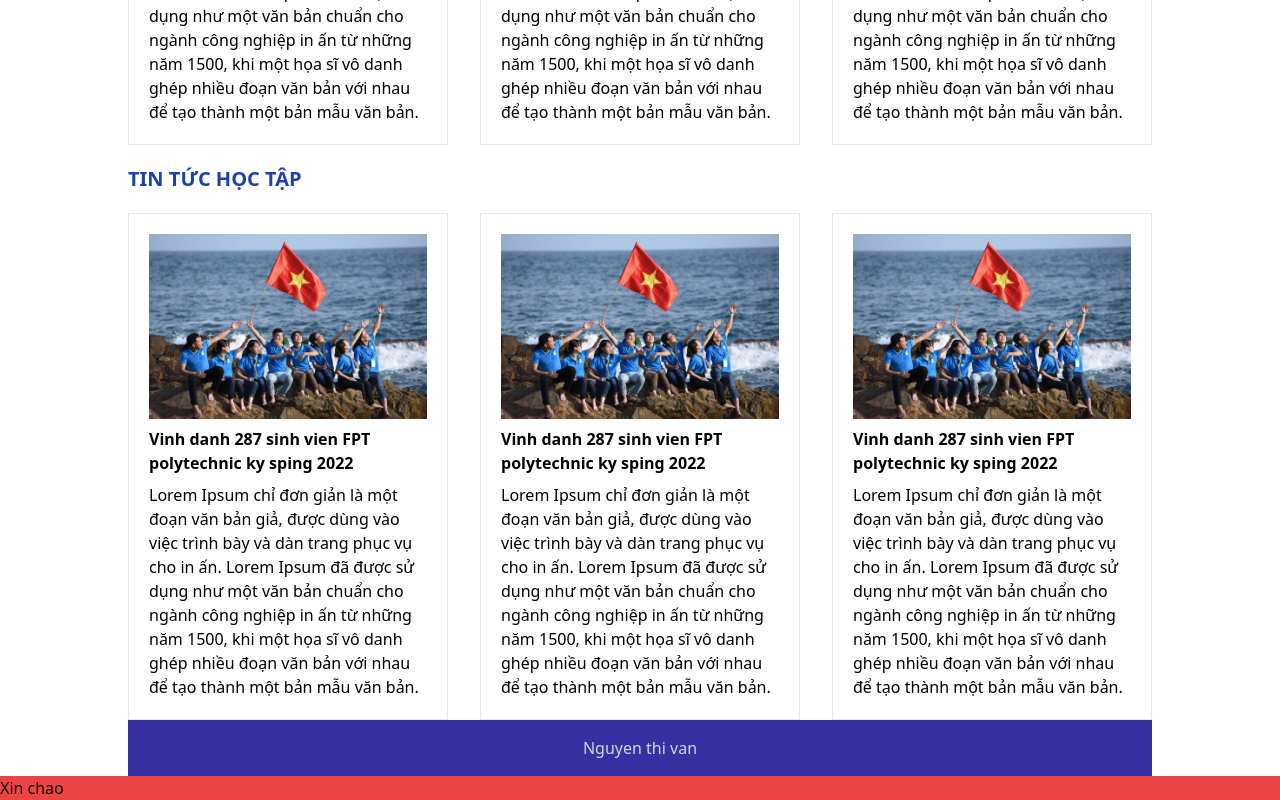
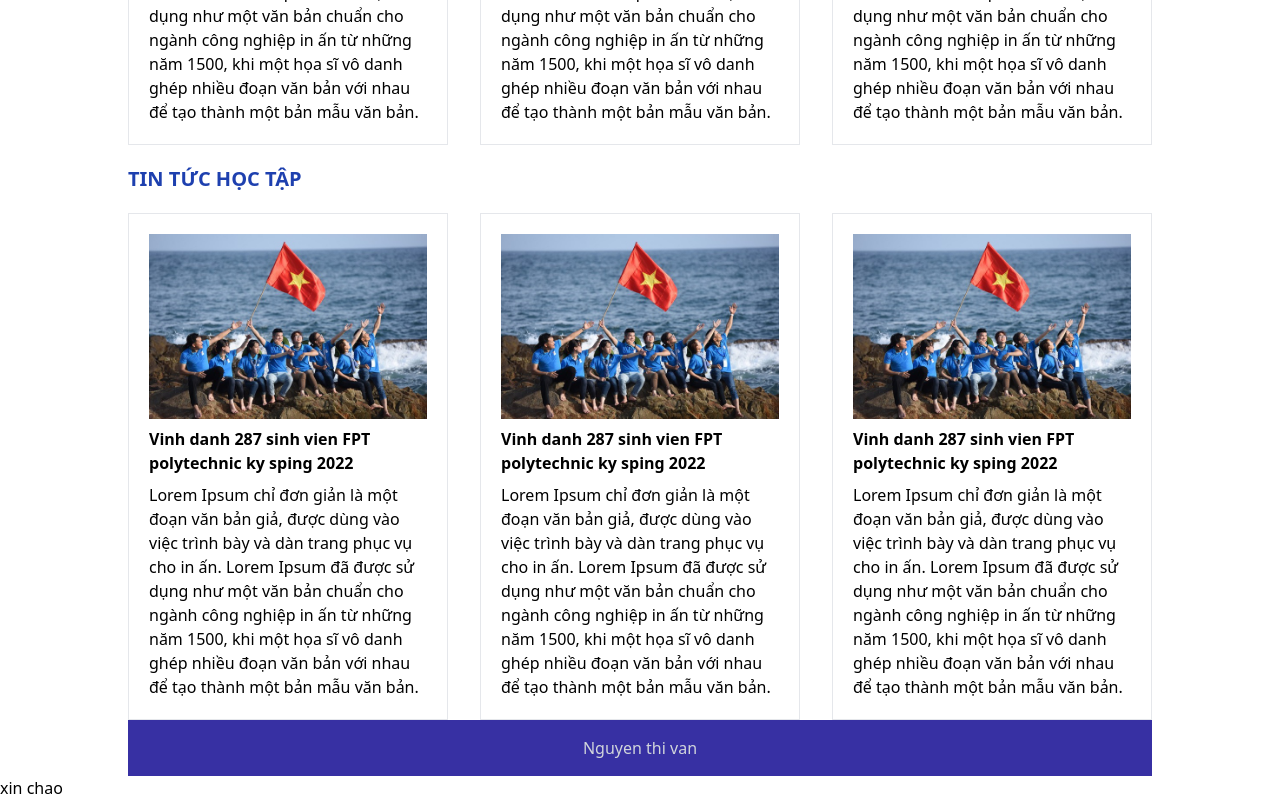
Before and after one commit to thanhvan181/js_lab1, a website built with Vite: page index.html in a window 1280 px wide. Shown: the part 899-1699 px from the top of the page. Built offline with nearby package versions, Linux system fonts and the light colour scheme; what navigo would draw is missing.

Commit message:
rafactor code

```diff
--- a/index.html
+++ b/index.html
@@ -167,7 +167,8 @@
     </div>
    <!-- <a href="/">Home</a>
     <a href="/about">about</a>  -->
-   <div class="bg-red-500">Xin chao</div>
+   <!-- <div class="bg-red-500">Xin chao</div> -->
+   <div>xin chao</div>
 
     <div id="app"></div>
     <script type="module" src="./src/main.js"></script>
```
